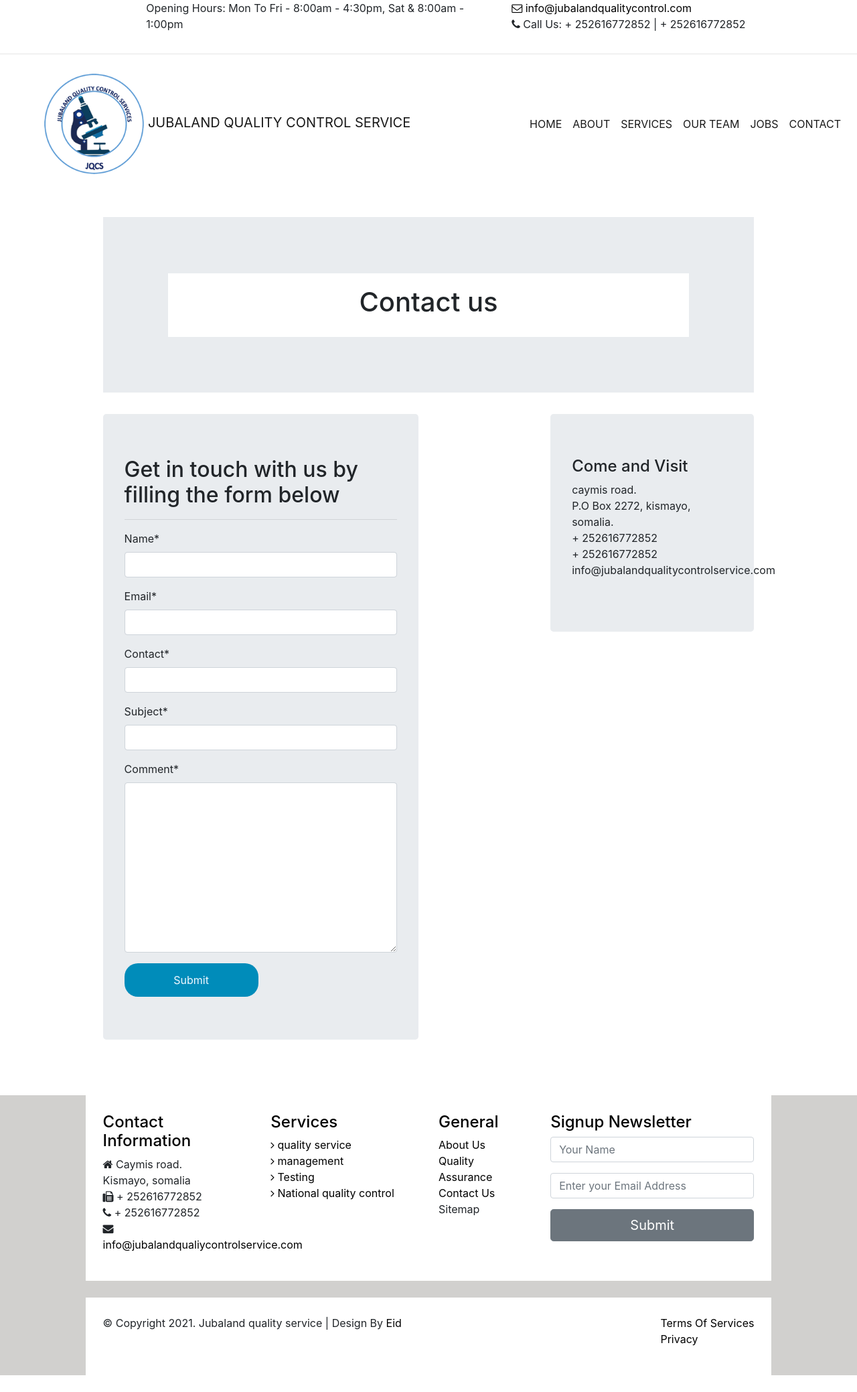
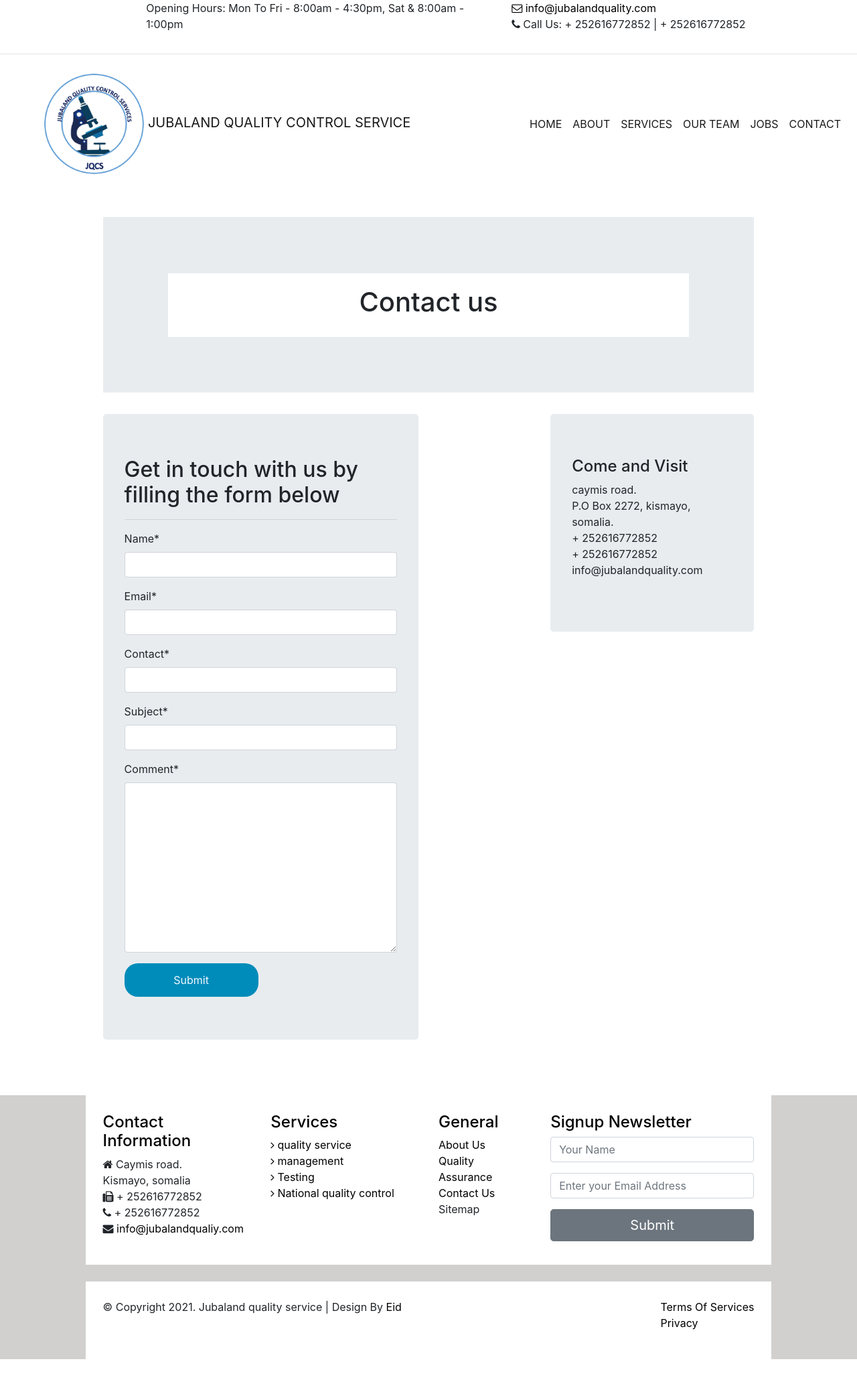
Before and after one commit to Abdisamad100/company-web, a Django app: page /contact/ in a window 1280 px wide. Shown: the whole page at 67% size. After the commit the page ends 2029 px from the top, so only its background shows below. Run offline with Django 3.2, Linux system fonts and the light colour scheme; some libraries are stand-ins or nearby versions.

Commit message:
deployment

```diff
--- a/quality/templates/contact.html
+++ b/quality/templates/contact.html
@@ -42,7 +42,7 @@
                         <li>P.O Box 2272, kismayo, somalia.</li>
                         <li>+  252616772852 </li>
                         <li>+  252616772852 </li>
-                        <li>info@jubalandqualitycontrolservice.com </li>
+                        <li>info@jubalandquality.com </li>
                     </ul>
                 </div>
                 <!-- Box #1 Ends -->
--- a/quality/templates/footer.html
+++ b/quality/templates/footer.html
@@ -26,7 +26,7 @@
                             </li>
                             <li class="clearfix">
                                 <i class="fa fa-envelope"></i>
-                                <a href="mailto:info@jubalandqualitycontrolservice.co.ke"style="text-decoration: none; color: black;">info@jubalandqualiycontrolservice.com </a>
+                                <a href="mailto:info@jubalandquality.com"style="text-decoration: none; color: black;">info@jubalandqualiy.com </a>
                             </li>
                         </ul>
                     </div>
--- a/quality/templates/navbar.html
+++ b/quality/templates/navbar.html
@@ -29,7 +29,7 @@
                                 <ul class="list-unstyled list-inline">
                                     <li><a href="mailto:info@skylightchemicals.co.ke"  style="text-decoration: none; color: black;">
                                         <i class="fa fa-envelope-o"></i>
-                                        info@jubalandqualitycontrol.com
+                                        info@jubalandquality.com
                                     </a></li>
                                     <li><i class="fa fa-phone"></i> Call Us: + 252616772852 | + 252616772852</li>
                                 </ul>
```
